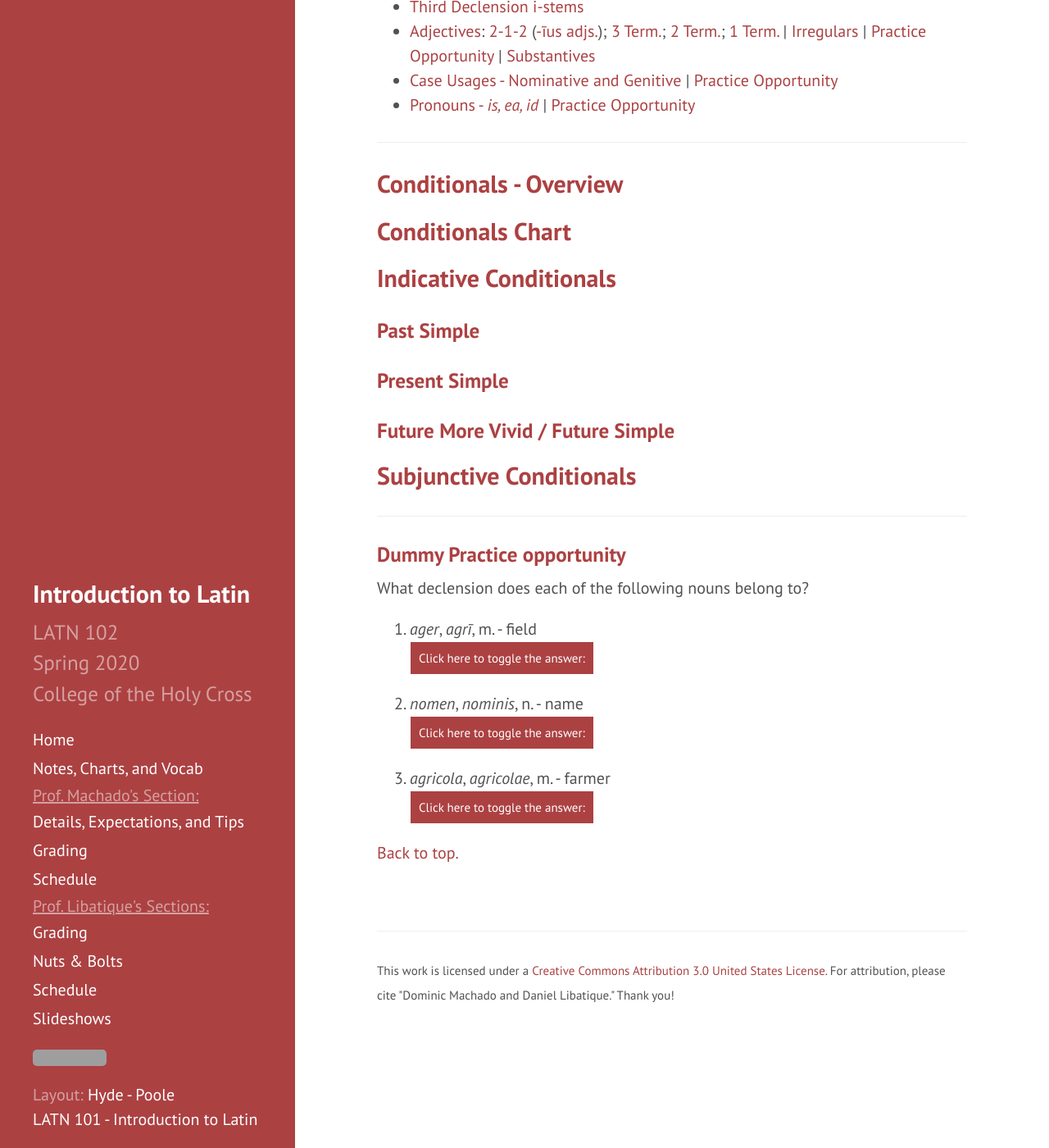
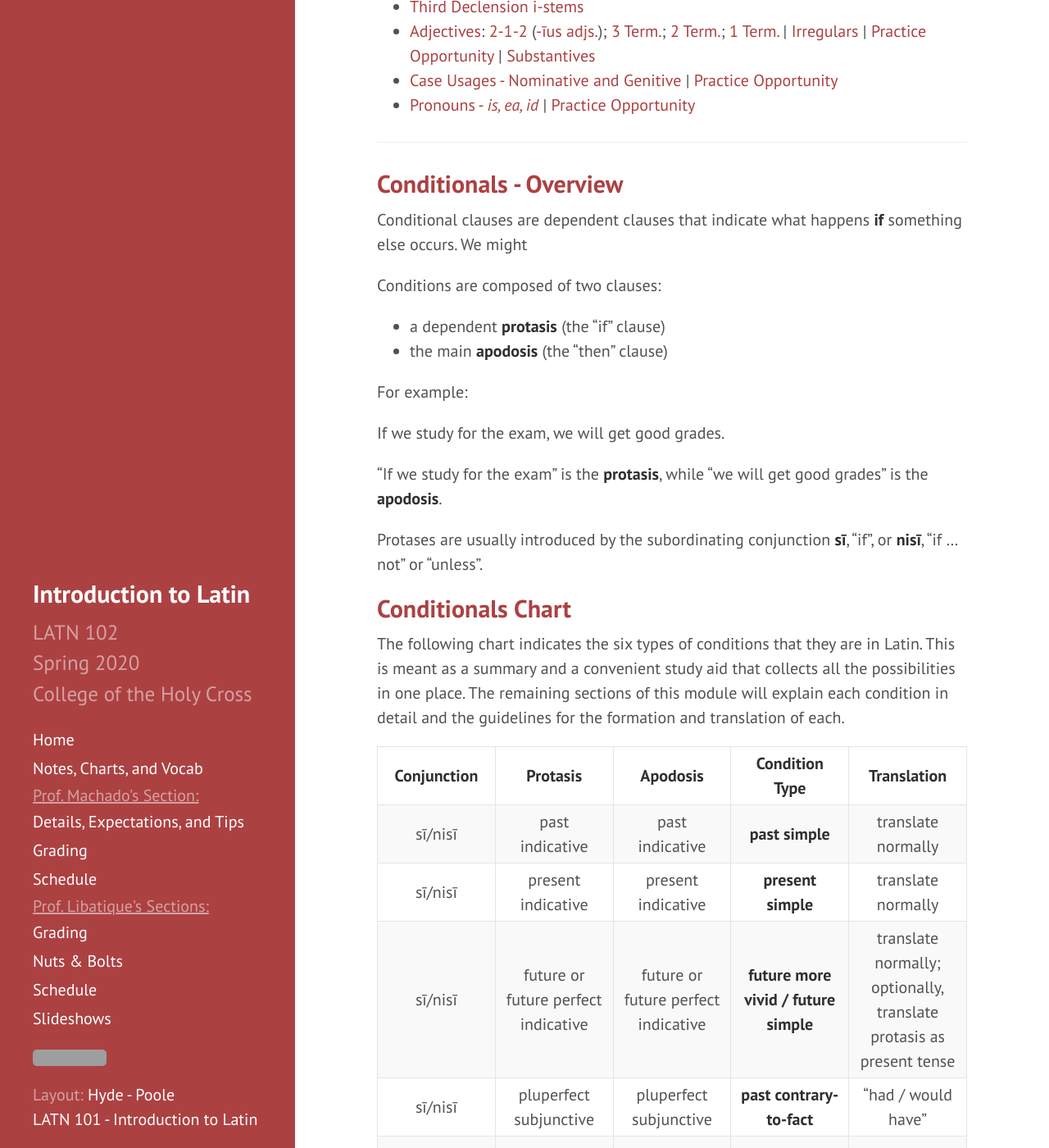
Before and after one commit to DLibatique/LATN102-S20, a Jekyll site: the page built from notes/19-conditionals.md, in a window 1280 px wide and 1400 px high, scrolled down 319 px. Shown: the whole window at 82% size. Built offline with Jekyll 4.4.1, drawn with Linux system fonts in a browser that asks for light colours; some of the changed text lies outside the part shown; grey boxes are pictures that could not be loaded.

Commit message:
added some info

```diff
--- a/notes/19-conditionals.md
+++ b/notes/19-conditionals.md
@@ -21,17 +21,87 @@ Dummy Navigation
 
 ## Conditionals - Overview
 
+Conditional clauses are dependent clauses that indicate what happens **if** something else occurs. We might
+
+Conditions are composed of two clauses:
+- a dependent **protasis** (the "if" clause)
+- the main **apodosis** (the "then" clause)
+
+For example:
+
+If we study for the exam, we will get good grades.
+
+"If we study for the exam" is the **protasis**, while "we will get good grades" is the **apodosis**.
+
+Protases are usually introduced by the subordinating conjunction **sī**, "if", or **nisī**, "if ... not" or "unless".
+
 ## Conditionals Chart
+
+The following chart indicates the six types of conditions that they are in Latin. This is meant as a summary and a convenient study aid that collects all the possibilities in one place. The remaining sections of this module will explain each condition in detail and the guidelines for the formation and translation of each.
+
+| **Conjunction**  | **Protasis**  |  **Apodosis** | **Condition Type**  | **Translation**  |
+|:-:|:-:|:-:|:-:|:-:|
+| sī/nisī  | past indicative  | past indicative  | **past simple**  | translate normally  |
+| sī/nisī  | present indicative  | present indicative  | **present simple**  | translate normally  |
+| sī/nisī  | future or future perfect indicative  |  future or future perfect indicative |  **future more vivid / future simple** | translate normally; optionally, translate protasis as present tense  |
+| sī/nisī  | pluperfect subjunctive  | pluperfect subjunctive  | **past contrary-to-fact**  | "had / would have"  |
+| sī/nisī  | imperfect subjunctive  | imperfect subjunctive  | **present contrary-to-fact**  | "were / would"  |
+| sī/nisī  | present (or perfect) subjunctive  | present subjunctive  | **future less vivid**  | "should / would"  |
+
+For the following examples, we will use the same sentence to illustrate how each of the different conditionals works:
+
+"If he does it, he is wise."
 
 ## Indicative Conditionals
 
+Conditionals that use the indicative mood in both clauses express general truths; for that reason, they are often called **general conditions**. We can always translate an indicative verb at face value depending on its tense: for example, if you see an imperfect tense indicative verb, translate it as a straightforward imperfect. There will be some options for translation when it comes to the future more vivid.
+
 ### Past Simple
+
+A past simple condition uses past tenses in the indicative in both the protasis and apodosis and explains a general truth about an action in the past. The use of the indicative indicates that the speaker is reasonably certain that the actions in question were actually performed.
+
+- sī id fēcit, sapiēns erat. If he did it, he was wise.
+- sī id faciēbat, sapiēns erat. If he was doing it, he was wise.
+- sī id fēcerat, sapiēns erat. If he had done it, he was wise.
 
 ### Present Simple
 
+A present simple condition uses the present tense in the indicative in both clauses to explain a general truth in the present. The use of the indicative indicates that the speaker is reasonably certain that the actions in question are actually happening.
+
+- sī id facit, sapiēns est. If he does / is doing it, he is wise.
+
 ### Future More Vivid / Future Simple
 
+The future more vivid or future simple condition uses either the future or the future perfect tense in both clauses to indicate a general truth in the future. The use of the indicative indicates that the speaker is reasonably certain that the actions in question will actually happen; there is no doubt.
+
+- sī id faciet, sapiēns erit. If he will do it, he will be wise.
+- sī id fēcerit, sapiēns erit. If he will have done it, he will be wise.
+
+Note that with the future more vivid, you have the option of translating the verb in the protasis, whether it's future or future perfect, as a **present** tense:
+
+- sī id faciet, sapiēns erit. If he does this, he will be wise.
+
+In this case, using a present tense to translate the apodosis contributes to the generalizing quality of the condition; it also sounds better in English, especially if the verb in your protasis is in the future perfect, the translation of which usually sounds stilted and odd in modern English.
+
+***
+
 ## Subjunctive Conditionals
+
+Two conditions that use the subjunctive indicate actions that would have happened upon the enactment of some condition; however, that condition was not met, so the entire condition is just a thought experiment that is contrary to what factually happened or is happening. A third condition that uses the subjunctive indicates an action that may occur in the future contingent upon the completion of a condition, but it's uncertain whether it will happen.
+
+### Past Contrary-to-Fact
+
+A past contrary-to-fact (or "past contrafactual") condition indicates what **would have** happened **if** something **had** happened. Both clauses will use the pluperfect subjunctive.
+
+The protasis will translate the pluperfect subjunctive straightforwardly: "had [verb]ed".
+
+The apodosis will translate the pluperfect subjunctive with the auxiliaries "would have [verb]ed."
+
+- sī id fēcisset, sapiēns fuisset. If he had done it, he would have been wise
+
+### Present Contrary-to-Fact
+
+### Future Less Vivid
 
 ***
 
--- a/public/css/poole.css
+++ b/public/css/poole.css
@@ -244,12 +244,13 @@ table {
   width: 100%;
   border: 1px solid #e5e5e5;
   border-collapse: collapse;
-  white-space: nowrap;
+  table-layout: fixed;
 }
 td,
 th {
   padding: .25rem .5rem;
   border: 1px solid #e5e5e5;
+  word-wrap: break-word;
 }
 tbody tr:nth-child(odd) td,
 tbody tr:nth-child(odd) th {
```
